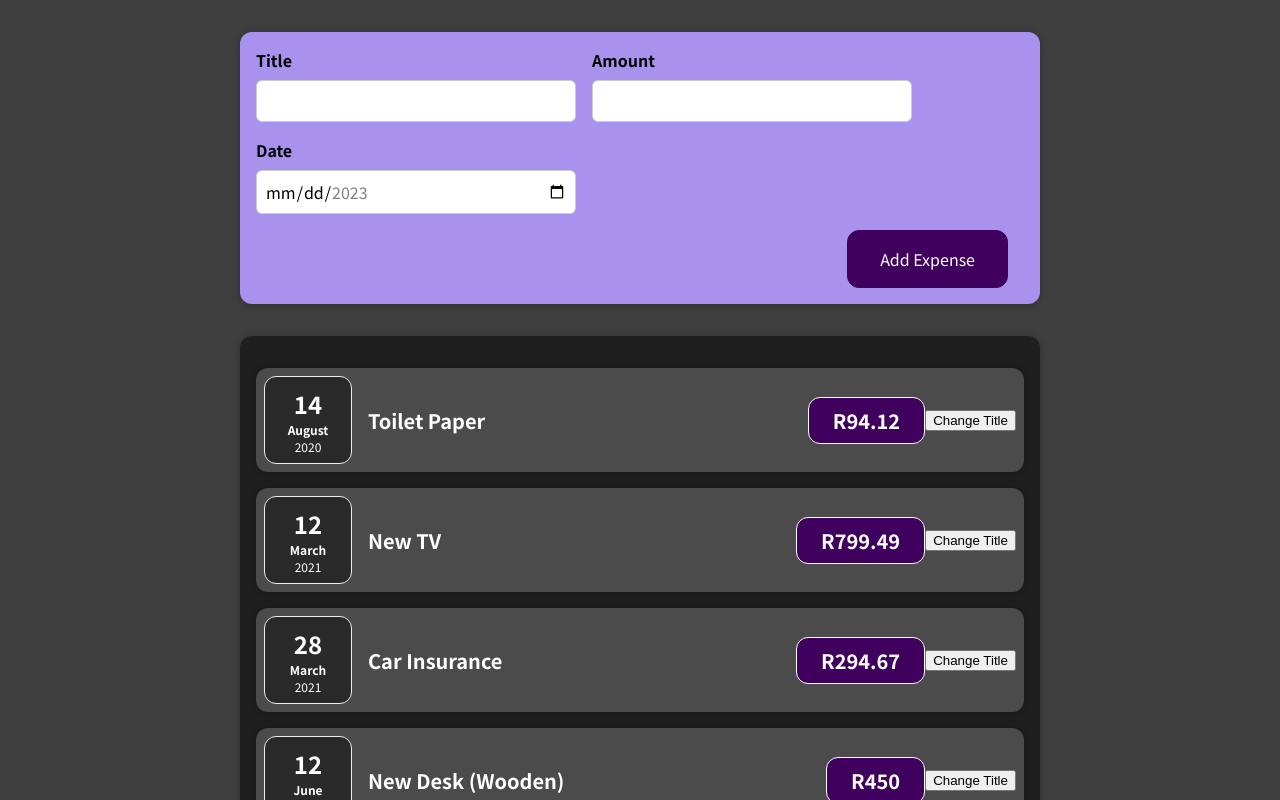
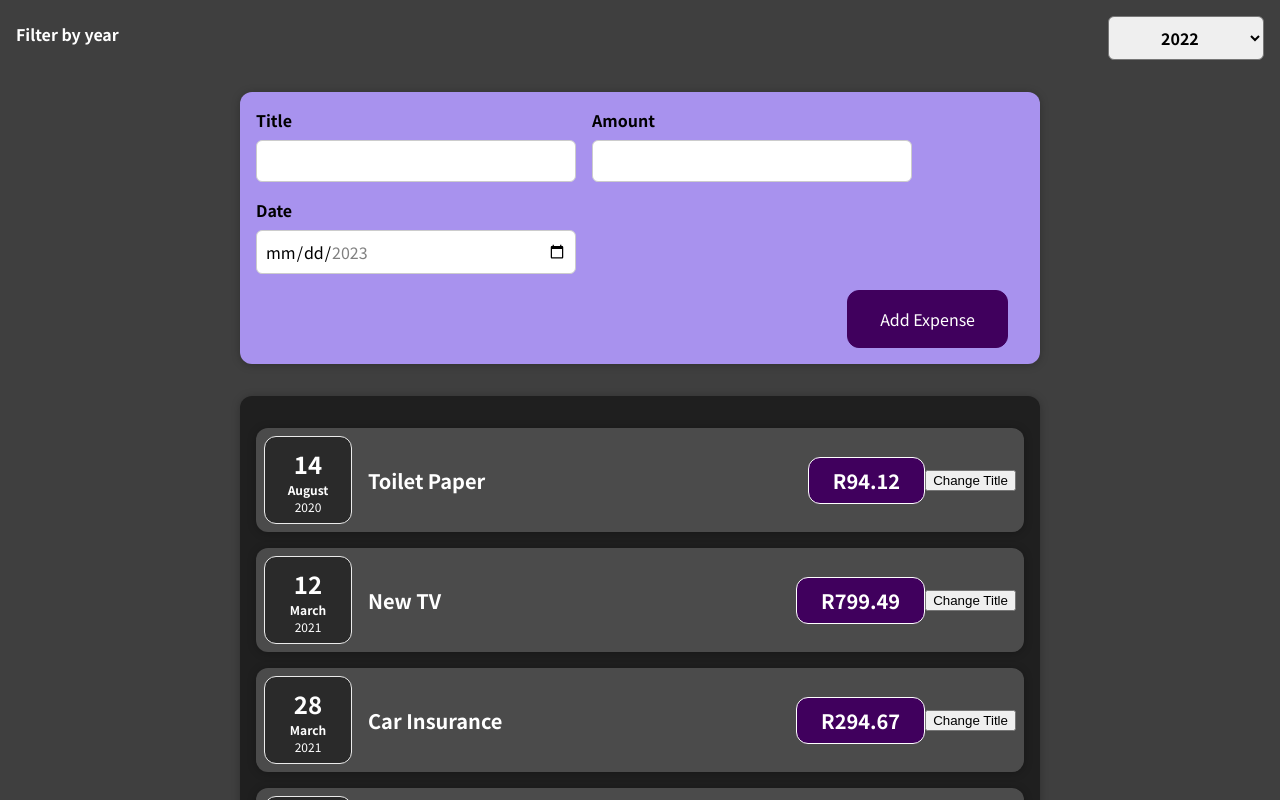
Before and after one commit to NelProgrammer/MY-REACT-PROJECT, a React (Create React App) app: page / in a window 1280 px wide. Shown: the top 800 px of the page. Built offline with nearby package versions, Linux system fonts and the light colour scheme.

Commit message:
Added Component & CSS - Filter. Note: This is added as is, no filter logic yet.

```diff
--- a/src/App.js
+++ b/src/App.js
@@ -1,6 +1,7 @@
 import React from 'react'; // You only need this for compatibility with old React Code
 import ExpensesDisplay from './components/Logic/ExpensesDisplay';
 import NewExpense from './components/UpdateLogic/NewExpense';
+import ExpensesFilter from './components/FilterLogic/ExpensesFilter';
 
 const App = () => {
   const expenses = [
@@ -30,9 +31,15 @@
     },
   ];
 
+  const addExpenseHandler = (expense) => {
+    console.log('In App.js');
+    console.log(expense);
+  };
+
   return (
     <div>
-      <NewExpense />
+      <ExpensesFilter />
+      <NewExpense onAddExpense={addExpenseHandler} />
       <ExpensesDisplay expenses={expenses} />
     </div>
   );
--- /dev/null
+++ b/src/components/FilterLogic/ExpensesFilter.css
@@ -0,0 +1,24 @@
+.expenses-filter {
+  color: white;
+  padding: 0 1rem;
+}
+
+.expenses-filter__control {
+  display: flex;
+  width: 100%;
+  align-items: center;
+  justify-content: space-between;
+  margin: 1rem 0;
+}
+
+.expenses-filter label {
+  font-weight: bold;
+  margin-bottom: 0.5rem;
+}
+
+.expenses-filter select {
+  font: inherit;
+  padding: 0.5rem 3rem;
+  font-weight: bold;
+  border-radius: 6px;
+}
--- /dev/null
+++ b/src/components/FilterLogic/ExpensesFilter.js
@@ -0,0 +1,20 @@
+import React from 'react';
+import './ExpensesFilter.css';
+
+const ExpensesFilter = () => {
+  return (
+    <div className="expenses-filter">
+      <div className="expenses-filter__control">
+        <label>Filter by year</label>
+        <select>
+          <option value="2022">2022</option>
+          <option value="2021">2021</option>
+          <option value="2020">2020</option>
+          <option value="2019">2019</option>
+        </select>
+      </div>
+    </div>
+  );
+};
+
+export default ExpensesFilter;
--- a/src/components/UpdateLogic/ExpenseForm.js
+++ b/src/components/UpdateLogic/ExpenseForm.js
@@ -37,6 +37,7 @@
       date: new Date(enteredDate),
     };
 
+    console.log('In Form.js');
     console.log(expenseData);
     props.onSaveExpenseData(expenseData);
     setEnteredTitle('');
--- a/src/components/UpdateLogic/NewExpense.js
+++ b/src/components/UpdateLogic/NewExpense.js
@@ -2,13 +2,16 @@
 import './NewExpense.css';
 import ExpenseForm from './ExpenseForm';
 
-const NewExpense = () => {
+const NewExpense = (props) => {
   const saveExpenseDataHandler = (enteredExpenseData) => {
     const expenseData = {
       ...enteredExpenseData,
       id: Math.random().toString(),
     };
+
+    console.log('In NewExpense.js');
     console.log(expenseData);
+    props.onAddExpense(expenseData);
   };
 
   return (
```
